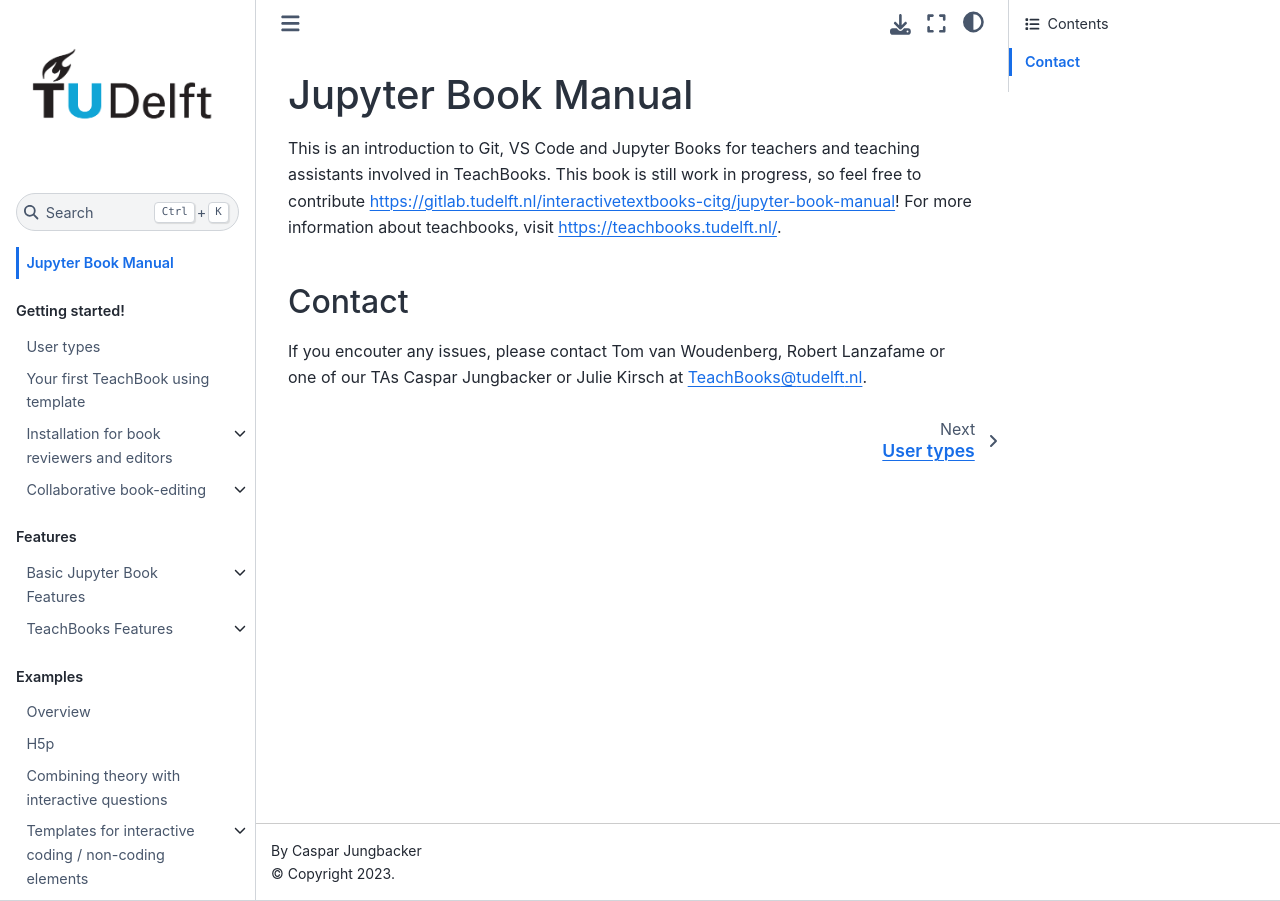
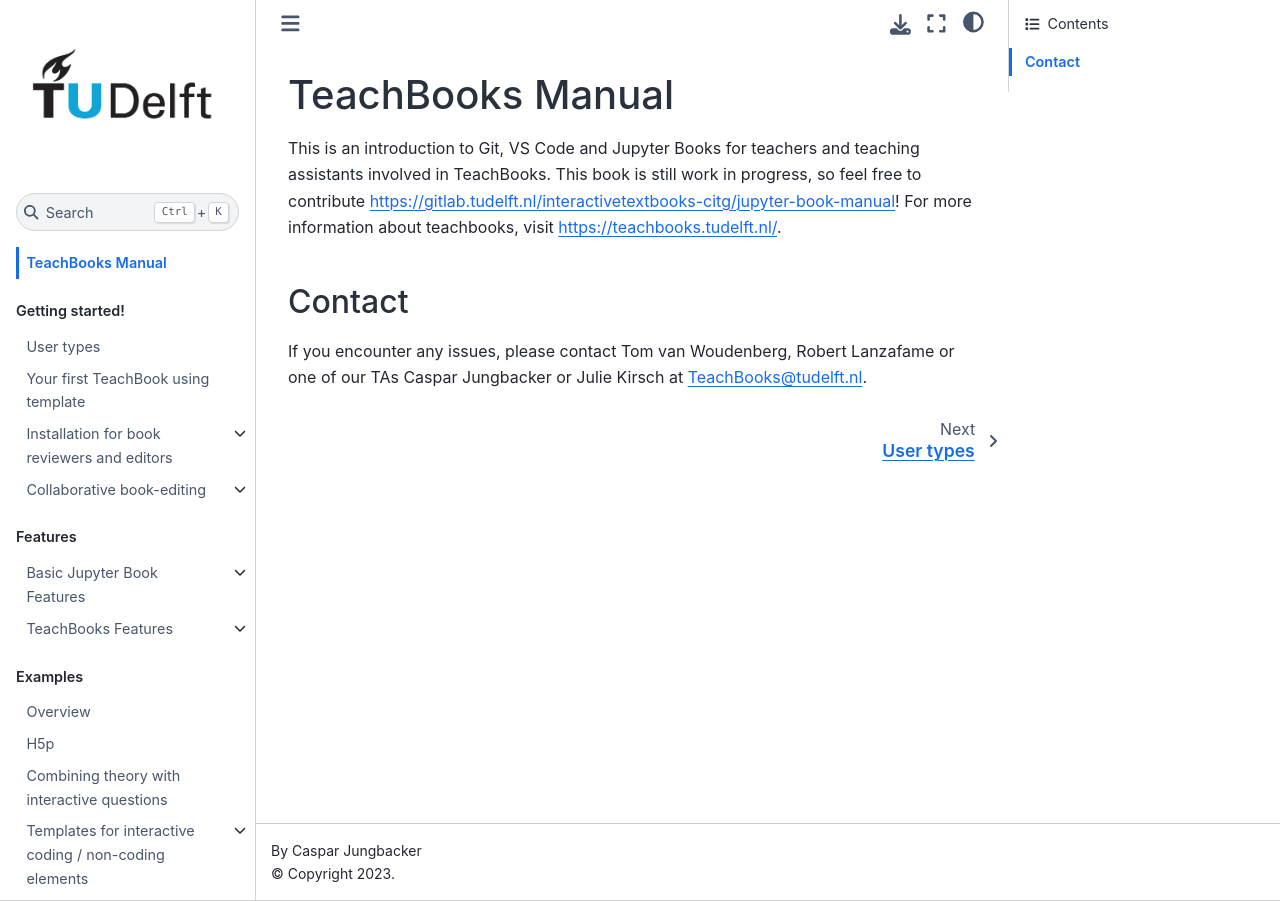
Before and after one commit to TeachBooks/mirror_teachbook_manual, a Jupyter Book: the page built from book/intro.md, in a window 1280 px wide. Built offline with Jupyter Book 1.0.4 settings and Sphinx 7.4.7 and the Sphinx Book theme 1.1.4, drawn with Linux system fonts in a browser that asks for light colours; pages that are not in the unit, such as notebooks, are missing from menus; comment, search, counter and statistics services are not loaded.

Commit message:
Update intro.md

```diff
--- a/book/intro.md
+++ b/book/intro.md
@@ -1,6 +1,6 @@
-# Jupyter Book Manual
+# TeachBooks Manual
 
 This is an introduction to Git, VS Code and Jupyter Books for teachers and teaching assistants involved in TeachBooks. This book is still work in progress, so feel free to contribute https://gitlab.tudelft.nl/interactivetextbooks-citg/jupyter-book-manual! For more information about teachbooks, visit [https://teachbooks.tudelft.nl/](https://teachbooks.tudelft.nl/).
 
 ## Contact
-If you encouter any issues, please contact Tom van Woudenberg, Robert Lanzafame or one of our TAs Caspar Jungbacker or Julie Kirsch at TeachBooks@tudelft.nl.
+If you encounter any issues, please contact Tom van Woudenberg, Robert Lanzafame or one of our TAs Caspar Jungbacker or Julie Kirsch at TeachBooks@tudelft.nl.
```
